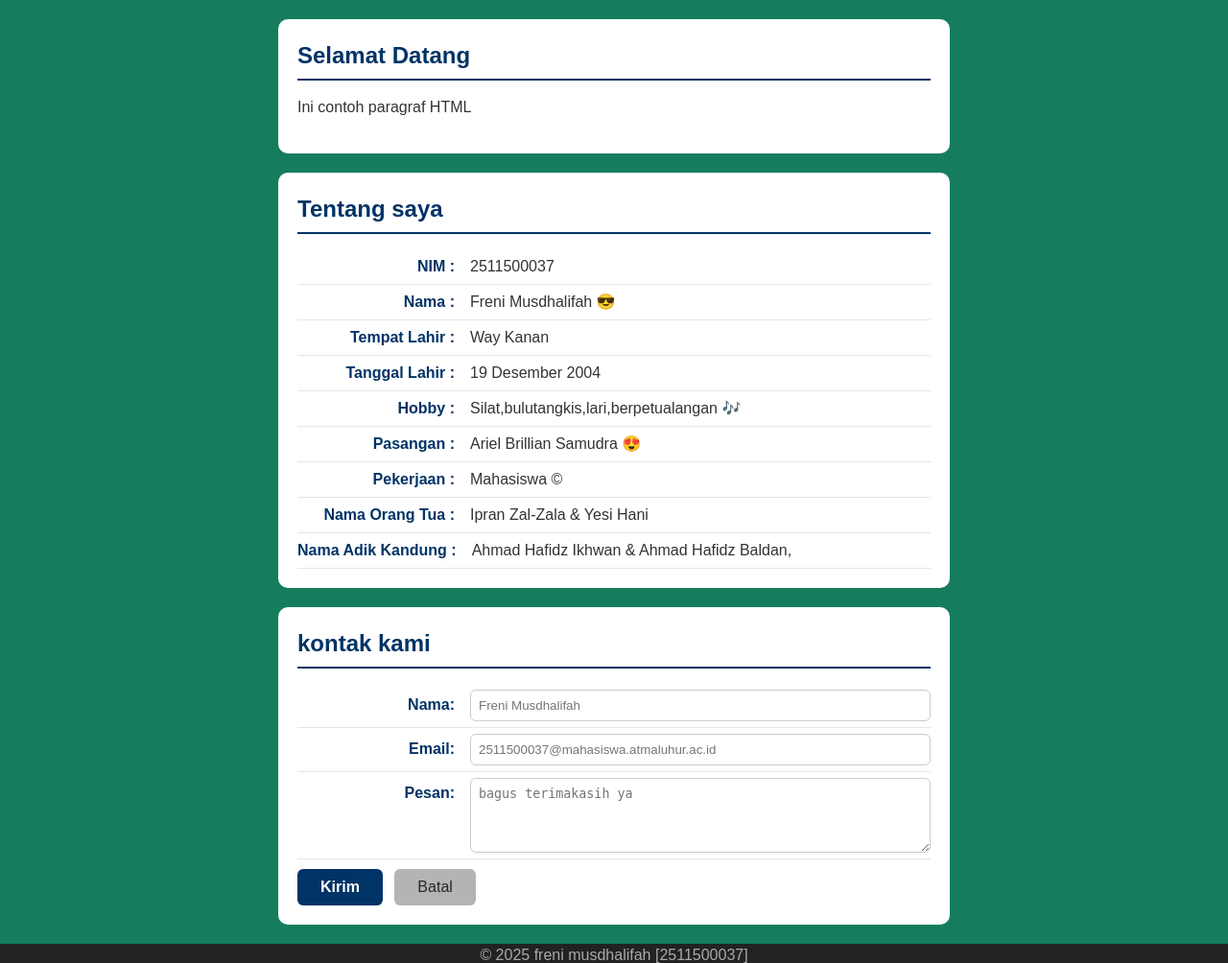
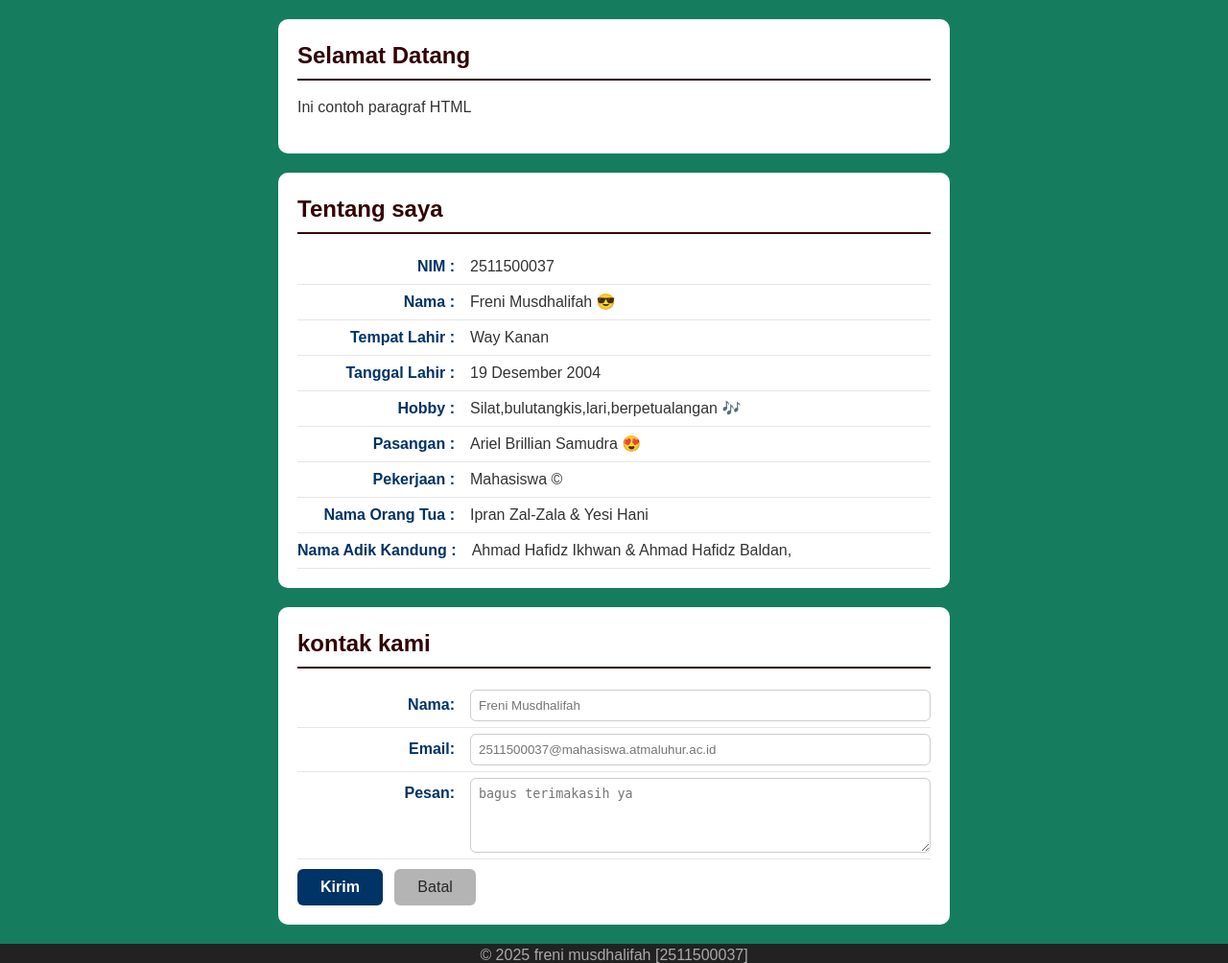
Before and after one commit to Frenimusdhalifah-boop/2511500037-PWD-GB1J-25261, a PHP site: page /pertemuan-04/index.html in a window 1280 px wide. Shown: the part 244-1248 px from the top of the page at 96% size. Run offline with PHP 8.4, Linux system fonts and the light colour scheme.

Commit message:
upgrade styling section#home

```diff
--- a/pertemuan-04/style.css
+++ b/pertemuan-04/style.css
@@ -45,8 +45,8 @@
         #home h2,
         #about h2,
         #contact h2 {
-            color: #003366;
-            border-bottom: 2px solid #003366;
+            color: #310303;
+            border-bottom: 2px solid #310303;
             padding-bottom: 6px;
             margin-top: 0;
             margin-bottom: 16px;
```
